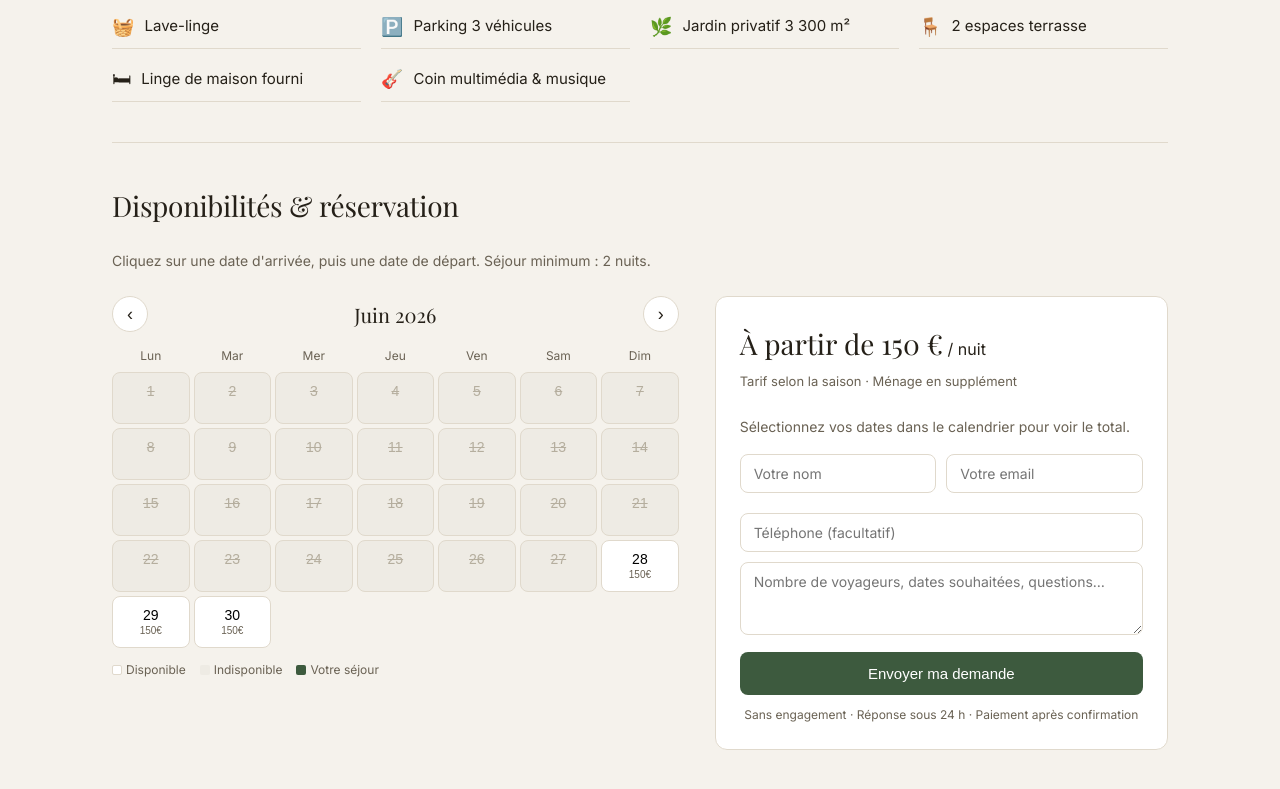
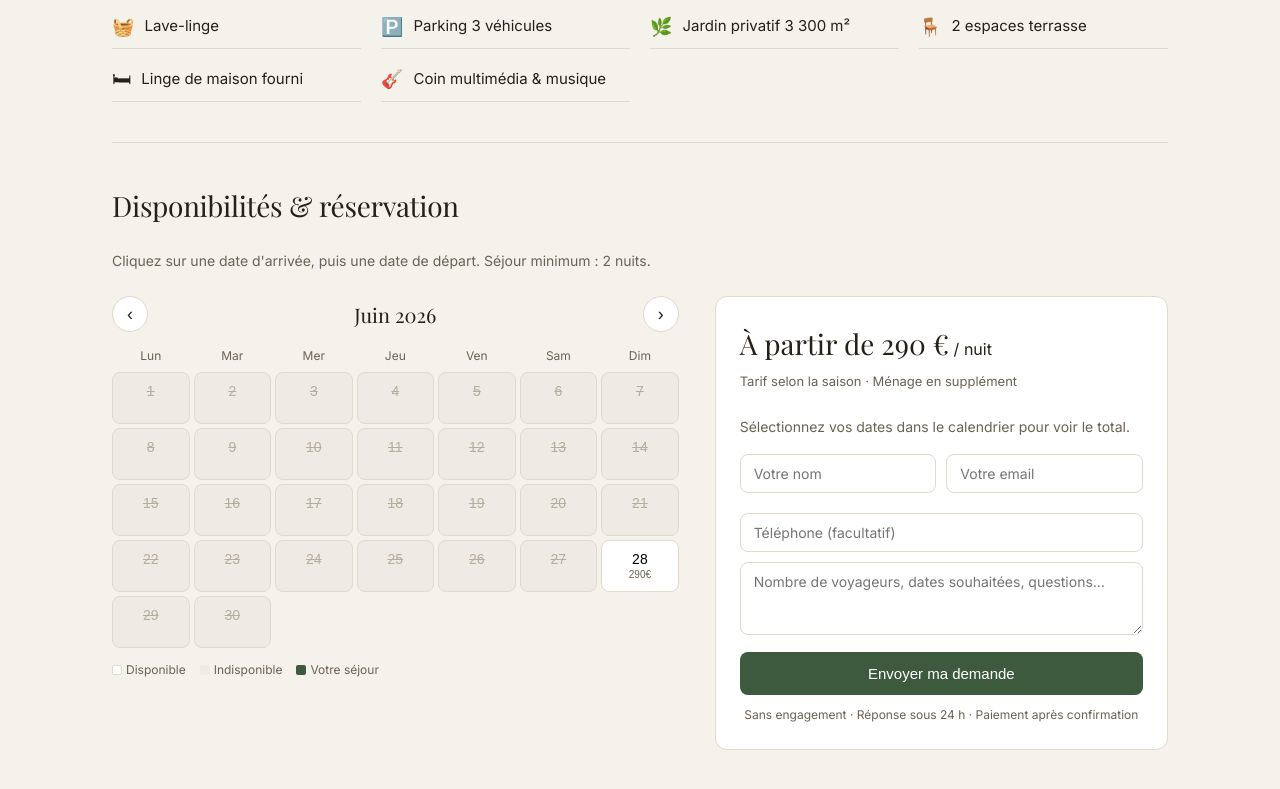
Before and after one commit to molinevincent/la-massane, a website: page public/index.html in a window 1280 px wide. Shown: the part 2989-3778 px from the top of the page. Drawn offline with nearby package versions, Linux system fonts and the light colour scheme; a web font is replaced by a local one.

Commit message:
Add files via upload

```diff
--- a/public/index.html
+++ b/public/index.html
@@ -385,7 +385,7 @@
           <img src="/photos/10-salle-manger.jpg" alt="Salle à manger colombages" loading="lazy" />
           <div class="space-card-body">
             <h3>Partie colombage · Salon & 2 chambres</h3>
-            <p>Dans son jus d'origine : petit salon avec poêle et coin multimédia, une chambre RDC (2 lits simples), une chambre à l'étage (1 lit double), salle de bain et WC.</p>
+            <p>Salon avec poêle et coin multimédia, une chambre RDC (2 lits simples), une chambre à l'étage (1 lit double), salle de bain et WC.</p>
           </div>
         </div>
         <div class="space-card">
@@ -476,7 +476,7 @@
 
         <!-- Panneau de réservation -->
         <div class="booking-panel">
-          <div class="price-line">À partir de 150 €<span style="font-size:16px; font-family:Inter; font-weight:400"> / nuit</span></div>
+          <div class="price-line">À partir de 290 €<span style="font-size:16px; font-family:Inter; font-weight:400"> / nuit</span></div>
           <div class="price-note">Tarif selon la saison · Ménage en supplément</div>
 
           <div id="summaryEmpty" class="empty-state">Sélectionnez vos dates dans le calendrier pour voir le total.</div>
@@ -529,20 +529,23 @@
     var SEASON = [
       // { from: "AAAA-MM-JJ", to: "AAAA-MM-JJ", price: XXX }
       // Haute saison estivale
-      { from: "2026-07-01", to: "2026-08-31", price: 250 },
+      { from: "2026-07-01", to: "2026-08-31", price: 350 },
       // Ponts et vacances scolaires
-      { from: "2026-10-17", to: "2026-11-02", price: 180 },
-      { from: "2026-12-19", to: "2027-01-04", price: 200 },
+      { from: "2026-10-17", to: "2026-11-02", price: 290 },
+      { from: "2026-12-19", to: "2027-01-04", price: 320 },
     ];
-    var PRICE_DEFAULT = 150;   // tarif hors saison
+    var PRICE_DEFAULT = 290;   // tarif hors saison
     var CLEANING      = 80;    // frais de ménage
     var MIN_NIGHTS    = 2;
 
     /* DATES INDISPONIBLES — format AAAA-MM-JJ */
     var BLOCKED = [
-      "2026-07-10","2026-07-11","2026-07-12","2026-07-13","2026-07-14",
-      "2026-08-01","2026-08-02","2026-08-03","2026-08-04","2026-08-05",
-      "2026-08-06","2026-08-07","2026-08-08","2026-08-09","2026-08-10"
+      "2026-06-29","2026-06-30","2026-07-01","2026-07-02","2026-07-03","2026-07-04","2026-07-05",
+      "2026-07-06","2026-07-07","2026-07-08","2026-07-09","2026-07-10","2026-07-11","2026-07-12",
+      "2026-07-13","2026-07-14","2026-07-15","2026-07-16","2026-07-17","2026-07-18","2026-07-19",
+      "2026-07-20","2026-07-21","2026-07-22","2026-07-23","2026-07-24","2026-07-25","2026-07-26",
+      "2026-07-27","2026-07-28","2026-07-29","2026-07-30","2026-08-09","2026-08-10","2026-08-11",
+      "2026-08-12","2026-08-13"
     ];
 
     /* ====== Calendrier ====== */
```
